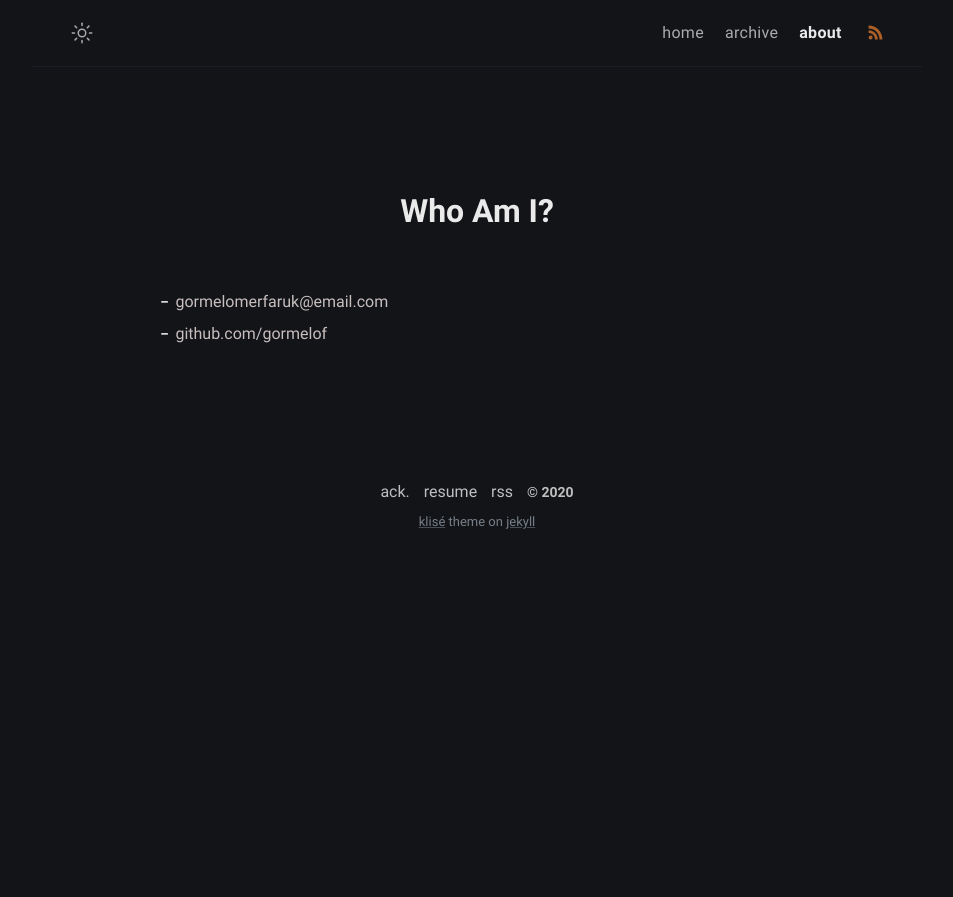
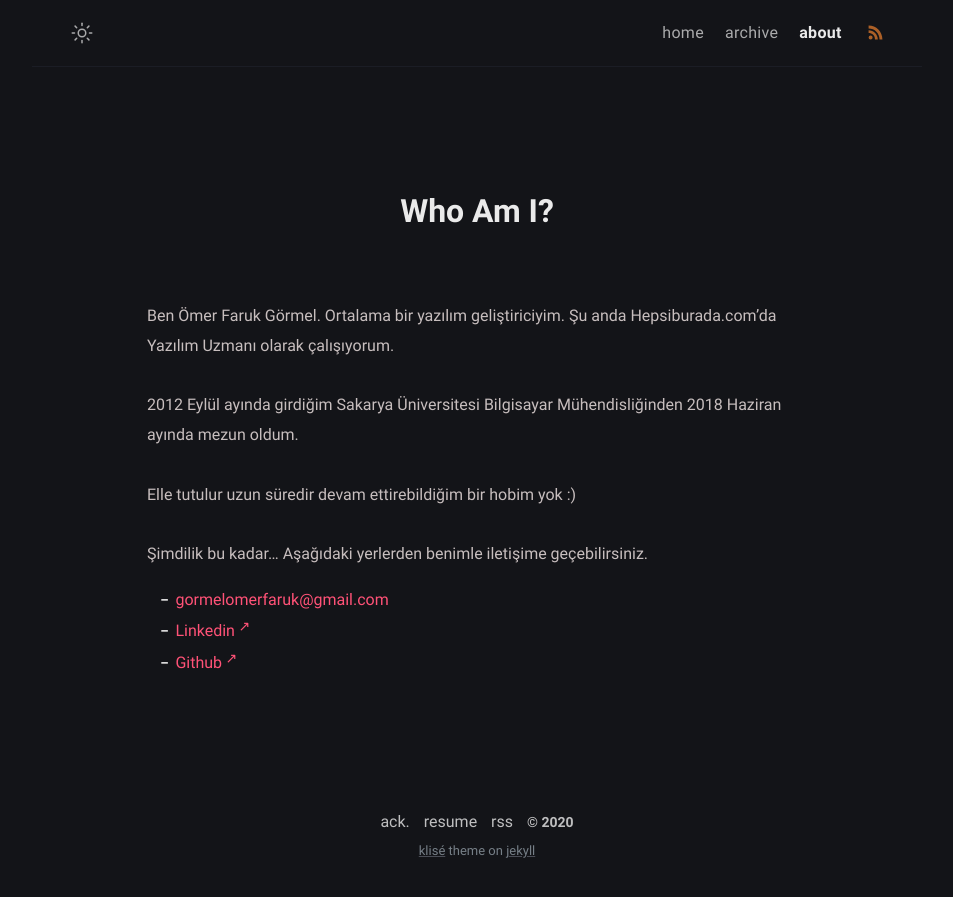
Before and after one commit to gormelof/gormelof.github.io, a Jekyll site: the page built from about.md, in a window 1280 px wide. Shown: the top 897 px of the page, without its empty margins (163-1116 px from the left). Built offline with Jekyll 4.4.1, drawn with Linux system fonts in a browser that asks for light colours.

Commit message:
'Who Am I?' content added to about.md

```diff
--- a/about.md
+++ b/about.md
@@ -2,8 +2,17 @@
 title: Who Am I?
 permalink: /about/
 layout: page
-excerpt:
+excerpt: Ben Ömer Faruk Görmel. Ortalama bir yazılım geliştiriciyim. Şu anda Hepsiburada.com’da Yazılım Uzmanı olarak çalışyorum.
 comments: false
 ---
-- {{ site.author.email }}
-- github.com/{{ site.author.github }}
+Ben Ömer Faruk Görmel. Ortalama bir yazılım geliştiriciyim. Şu anda Hepsiburada.com’da Yazılım Uzmanı olarak çalışıyorum.
+
+2012 Eylül ayında girdiğim Sakarya Üniversitesi Bilgisayar Mühendisliğinden 2018 Haziran ayında mezun oldum.
+
+Elle tutulur uzun süredir devam ettirebildiğim bir hobim yok :)
+
+Şimdilik bu kadar... Aşağıdaki yerlerden benimle iletişime geçebilirsiniz.
+
+* <a href="mailto:someone@example.com">gormelomerfaruk@gmail.com</a>
+* <a href="https://www.linkedin.com/in/gormelof" target="_blank">Linkedin</a>
+* <a href="https://www.github.com/gormelof" target="_blank">Github</a>
```
